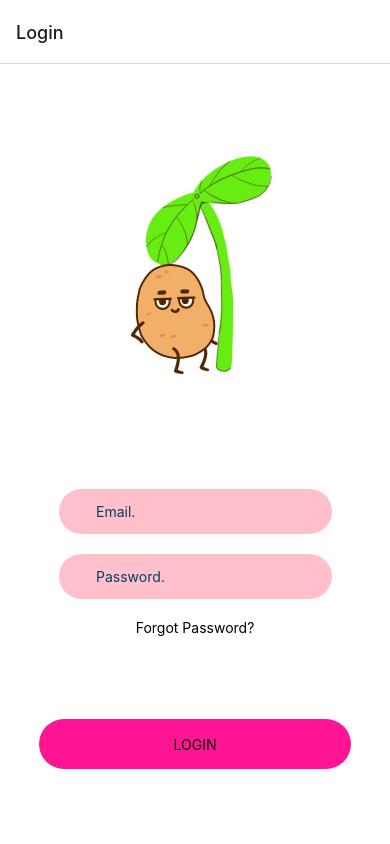
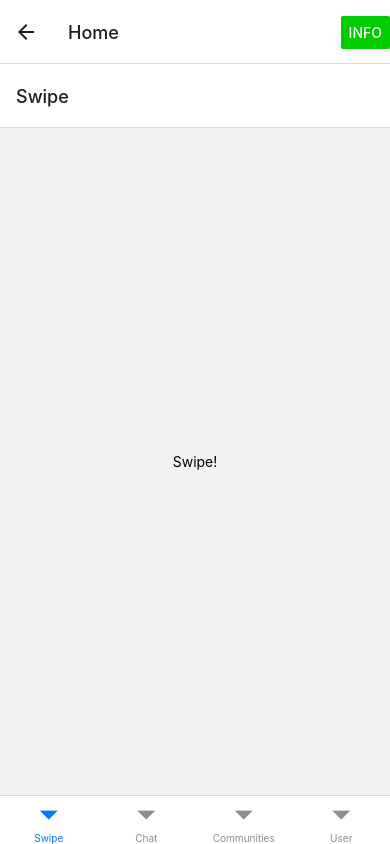
Before and after one commit to SathwikChiluveru/savvysproutapp, a React Native app in the folder savvysprout/: screen /Home in a window 390 px wide. Built offline with nearby package versions, Linux system fonts and the light colour scheme.

Commit message:
HomeScreen

```diff
--- a/savvysprout/App.js
+++ b/savvysprout/App.js
@@ -3,7 +3,8 @@ import { Button, View, Text } from 'react-native';
 import { NavigationContainer } from '@react-navigation/native';
 import { createNativeStackNavigator } from '@react-navigation/native-stack';
 import {LoginScreen} from './screens/LoginScreen';
-import {RegisterScreen} from './screens/RegisterScreen'
+import {RegisterScreen} from './screens/RegisterScreen';
+import {HomeScreen} from './screens/HomeScreen';
 
 
 
@@ -28,6 +29,16 @@ function App() {
       <Stack.Navigator>
       <Stack.Screen name="Login" component={LoginScreen} />
       <Stack.Screen name="Register" component={RegisterScreen} />
+      <Stack.Screen name="Home" component={HomeScreen}       options={{
+            headerRight: () => (
+              <Button
+                onPress={() => alert('This is a button!')}
+                title="Info"
+                color="#00cc00"
+              />
+            ),
+          }}/>
+
 
 
       </Stack.Navigator>
--- a/savvysprout/package.json
+++ b/savvysprout/package.json
@@ -9,6 +9,7 @@
     "web": "expo start --web"
   },
   "dependencies": {
+    "@react-navigation/bottom-tabs": "^6.5.8",
     "@react-navigation/native": "^6.1.7",
     "@react-navigation/native-stack": "^6.9.13",
     "expo": "^49.0.8",
--- /dev/null
+++ b/savvysprout/screens/HomeScreen.js
@@ -0,0 +1,74 @@
+import * as React from 'react';
+import { View, Text, Button, Image } from 'react-native';
+
+import { createBottomTabNavigator } from '@react-navigation/bottom-tabs';
+
+const Tab = createBottomTabNavigator();
+
+const Foods = [
+    { id: "1", uri: require('../assets/1.jpg') },
+    { id: "2", uri: require('../assets/2.jpg') },
+    { id: "3", uri: require('../assets/3.jpg') },
+    { id: "4", uri: require('../assets/4.jpg') },
+    { id: "5", uri: require('../assets/5.jpg') },
+  ]
+
+function SwipePage() {
+    return (
+      <View style={{ flex: 1, justifyContent: 'center', alignItems: 'center' }}>
+        <Text>Swipe!</Text>
+      </View>
+    );
+  }
+
+  function ChatPage() {
+    return (
+      <View style={{ flex: 1, justifyContent: 'center', alignItems: 'center' }}>
+        <Text>Chat!</Text>
+      </View>
+    );
+  }
+
+  function CommunitiesPage() {
+    return (
+      <View style={{ flex: 1, justifyContent: 'center', alignItems: 'center' }}>
+        <Text>Communities!</Text>
+      </View>
+    );
+  }
+
+  function UserPage() {
+    return (
+      <View style={{ flex: 1, justifyContent: 'center', alignItems: 'center' }}>
+        <Text>User!</Text>
+      </View>
+    );
+  }
+
+
+
+
+
+  function MyTabs() {
+    return (
+      <Tab.Navigator>
+        <Tab.Screen name="Swipe" component={SwipePage} />
+        <Tab.Screen name="Chat" component={ChatPage} />
+        <Tab.Screen name="Communities" component={CommunitiesPage} />
+        <Tab.Screen name="User" component={UserPage} />
+      </Tab.Navigator>
+    );
+  }
+
+
+
+
+function HomeScreen() {
+  return (
+    <MyTabs>
+
+    </MyTabs>
+  );
+}
+
+export  {HomeScreen as HomeScreen};
--- a/savvysprout/screens/LoginScreen.js
+++ b/savvysprout/screens/LoginScreen.js
@@ -31,7 +31,7 @@ const LoginScreen = ({navigation}) => {
       <TouchableOpacity>
         <Text style={styles.forgot_button}>Forgot Password?</Text>
       </TouchableOpacity>
-      <TouchableOpacity style={styles.loginBtn} onPress={() => navigation.navigate('Register')}>
+      <TouchableOpacity style={styles.loginBtn} onPress={() => navigation.navigate('Home')}>
         <Text style={styles.loginText}>LOGIN</Text>
       </TouchableOpacity>
     </View>
```
Also changed, not shown: 2 other files (tests, documents, lock files or other folders).
